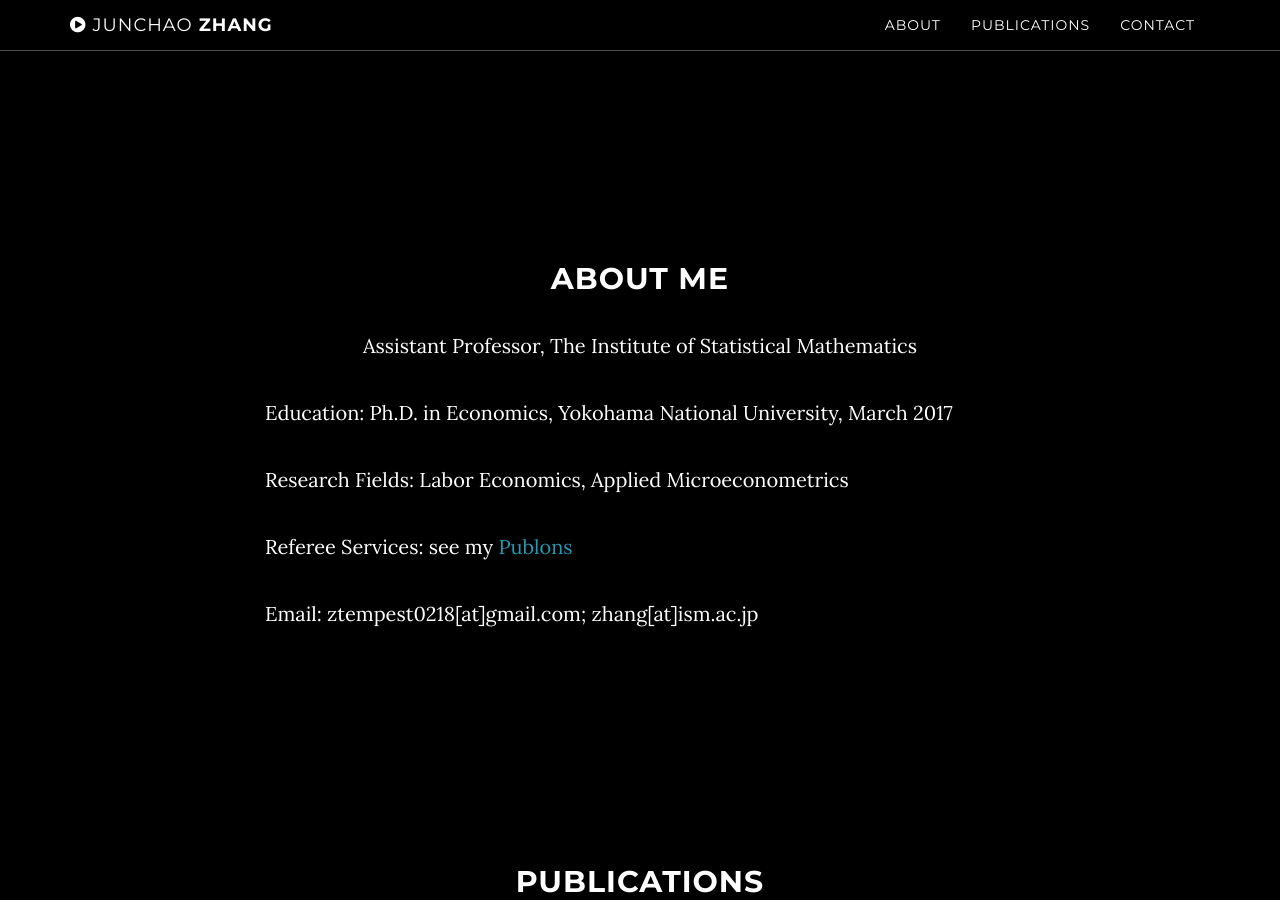
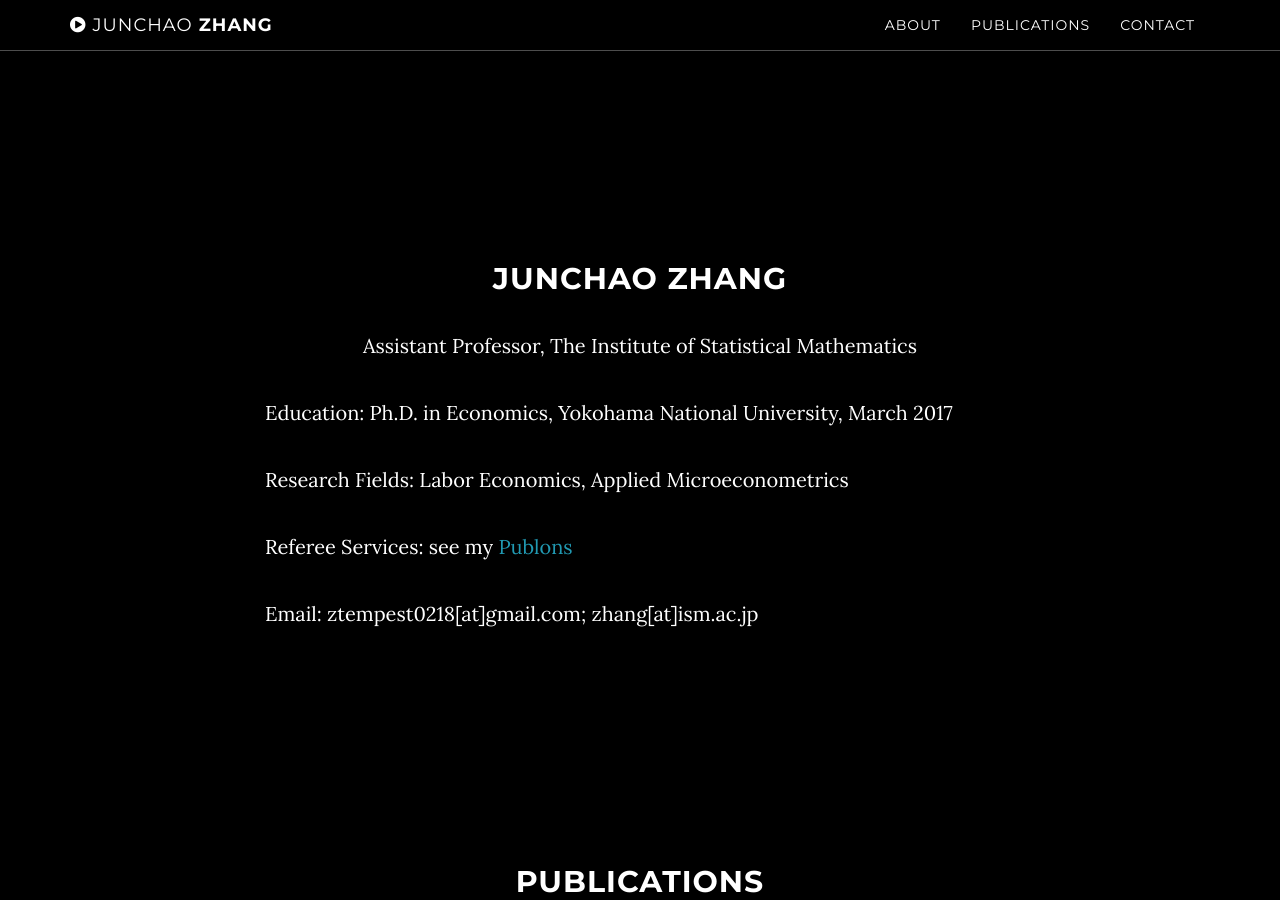
Before and after one commit to ztempest0218/ztempest0218.github.io, a Jekyll site: the page built from index.html, in a window 1280 px wide and 900 px high, scrolled down 838 px. Built offline with Jekyll 4.4.1, drawn with Linux system fonts in a browser that asks for light colours.

Commit message:
Update about.html

```diff
--- a/_includes/about.html
+++ b/_includes/about.html
@@ -2,7 +2,7 @@
     <section id="about" class="container content-section text-center">
         <div class="row">
             <div class="col-lg-8 col-lg-offset-2">
-                <h2>About Me</h2>
+                <h2>Junchao Zhang</h2>
               			<p>Assistant Professor, The Institute of Statistical Mathematics</p>
 			<p align="left">Education: Ph.D. in Economics, Yokohama National University, March 2017</p>
 			<p align="left">Research Fields: Labor Economics, Applied Microeconometrics</p>
```
